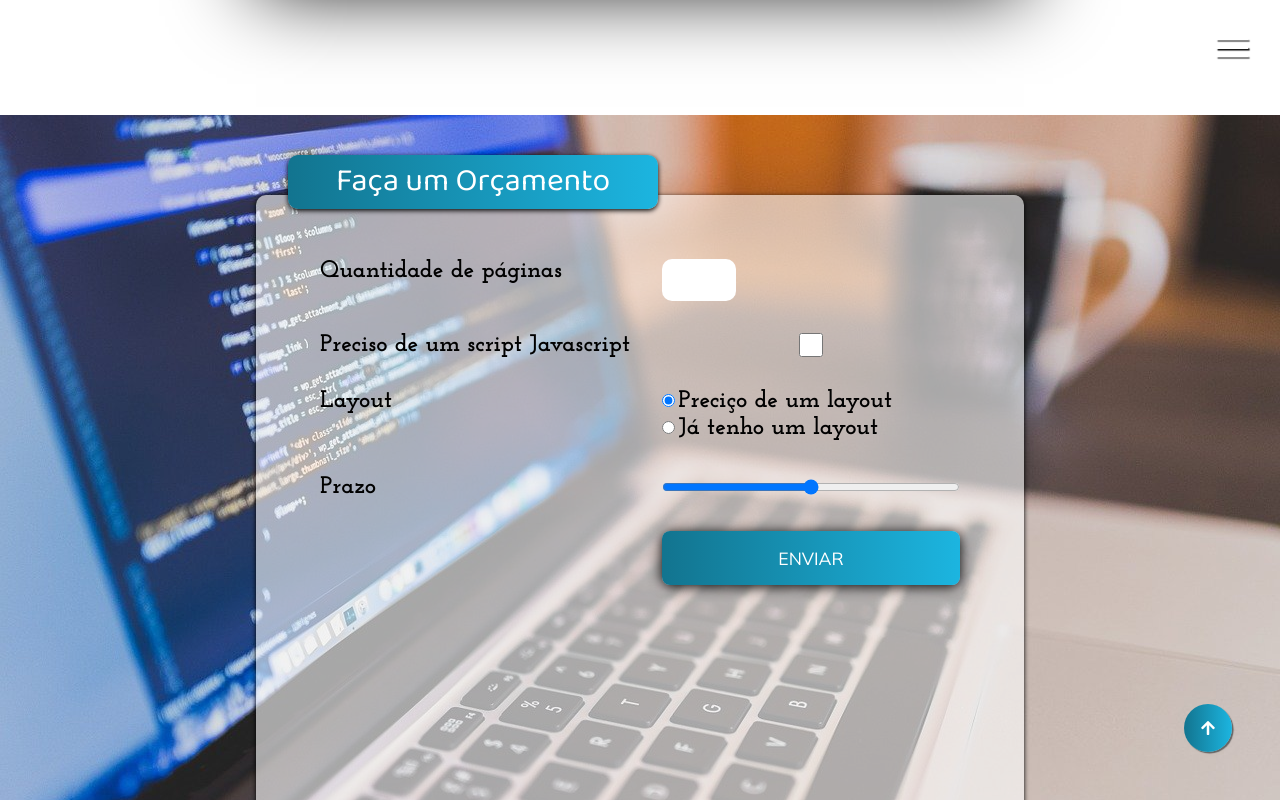
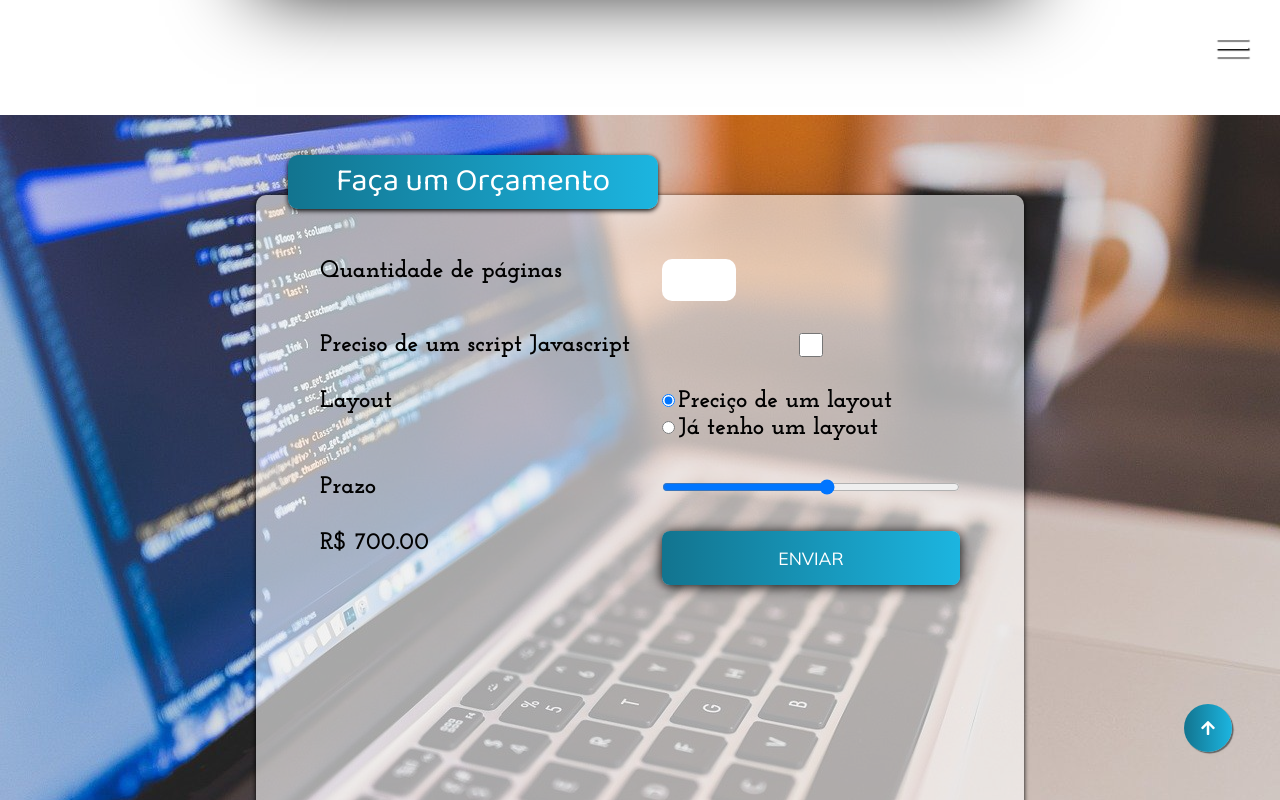
Before and after one commit to JeanClaudio/Portfolio, a plain HTML site: page index.html in a window 1280 px wide. Both pictures are taken after a click on the radio button "Preciço de um layout". Shown: the part 2717-3517 px from the top of the page. Drawn offline with Linux system fonts and the light colour scheme.

Commit message:
finalizando site

```diff
--- a/index.html
+++ b/index.html
@@ -206,7 +206,8 @@
                             </div>
                         </div>
                             <label for="prazo">Prazo</label>
-                            <input type="range" name="prazo" id="prazo">
+                            <input type="range" name="prazo" id="prazo" min="1" max="10">
+                            <label id="preco">R$ 0.00</label>
                             <button  class="btn btn-orcamento" type="submit">Enviar</button>
                         </div>
                     </form>
--- a/script.js
+++ b/script.js
@@ -3,3 +3,28 @@
 document.querySelector(".hamburguer").addEventListener("click", () =>
     document.querySelector(".container").classList.toggle("show-menu")
 ); /* foi colocado a classe .hamburguer do html em uma var, depois foi pego essa variavel e adicionado um "addEventListener" que detecta quando um "click" acontece nessa variavel. Com isso foi criado uma função que seleciona a classe .container do html e adiciona mais uma classe chamada "show-menu" usando o comando "classList.toggle"*/
+
+document.querySelector("#qtde").addEventListener('change', atualizarPreco)
+document.querySelector("#js").addEventListener('change', atualizarPreco)
+document.querySelector("#layout-sim").addEventListener('change', atualizarPreco)
+document.querySelector("#layout-nao").addEventListener('change', atualizarPreco)
+document.querySelector("#prazo").addEventListener('change', function(){
+    const prazo = document.querySelector("#prazo").value
+    document.querySelector("label[for=prazo]").innerHTML = `Prazo: ${prazo} Semanas`
+    atualizarPreco()
+} )
+
+function atualizarPreco(){
+
+    const qtde = document.querySelector("#qtde").value
+    const temJS = document.querySelector("#js").checked
+    const incluilayout = document.querySelector("#layout-sim").checked
+    const prazo = document.querySelector("#prazo").value
+    let preco = qtde*100;
+    if (temJS)   preco *= 1.1
+    if (incluilayout)   preco += 500
+    let taxaUrgencia = 1- prazo*0.1;
+    preco *= 1+taxaUrgencia
+
+    document.querySelector("#preco").innerHTML=`R$ ${preco.toFixed(2)}`
+}
```
